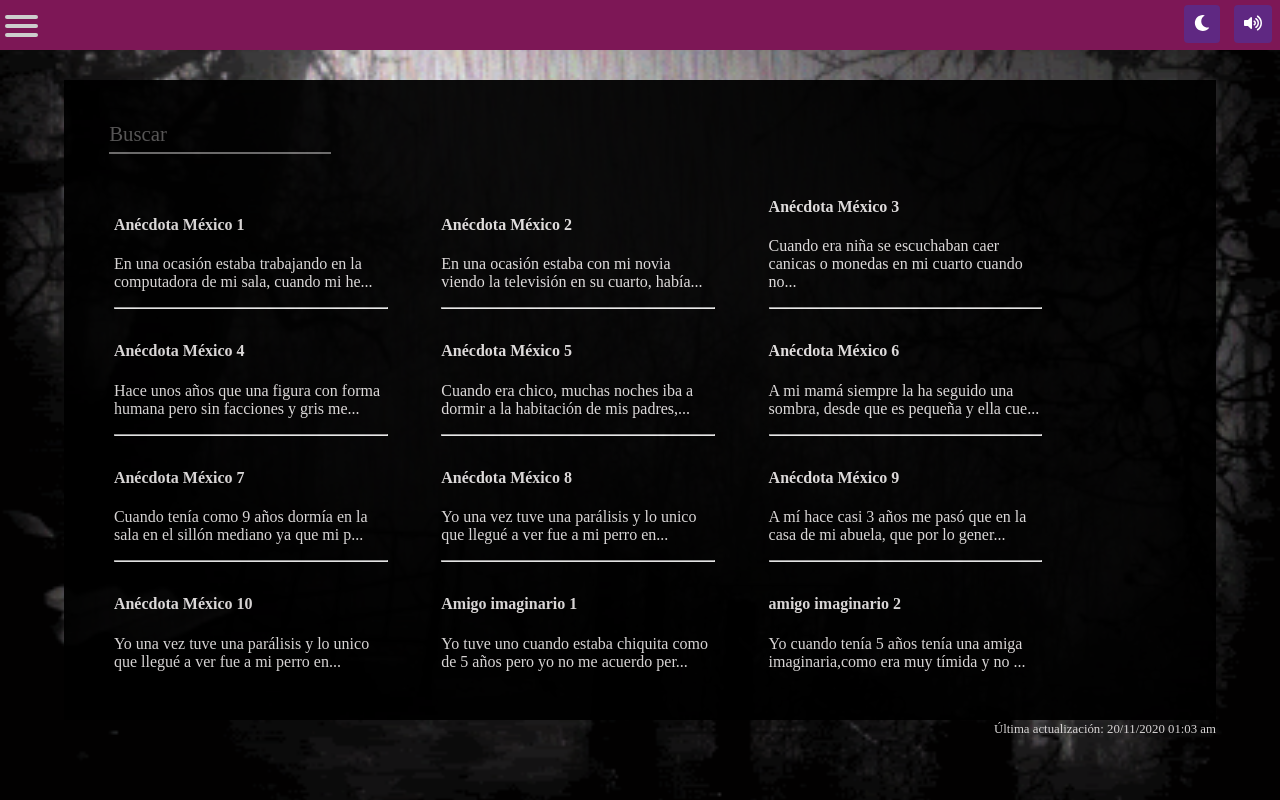
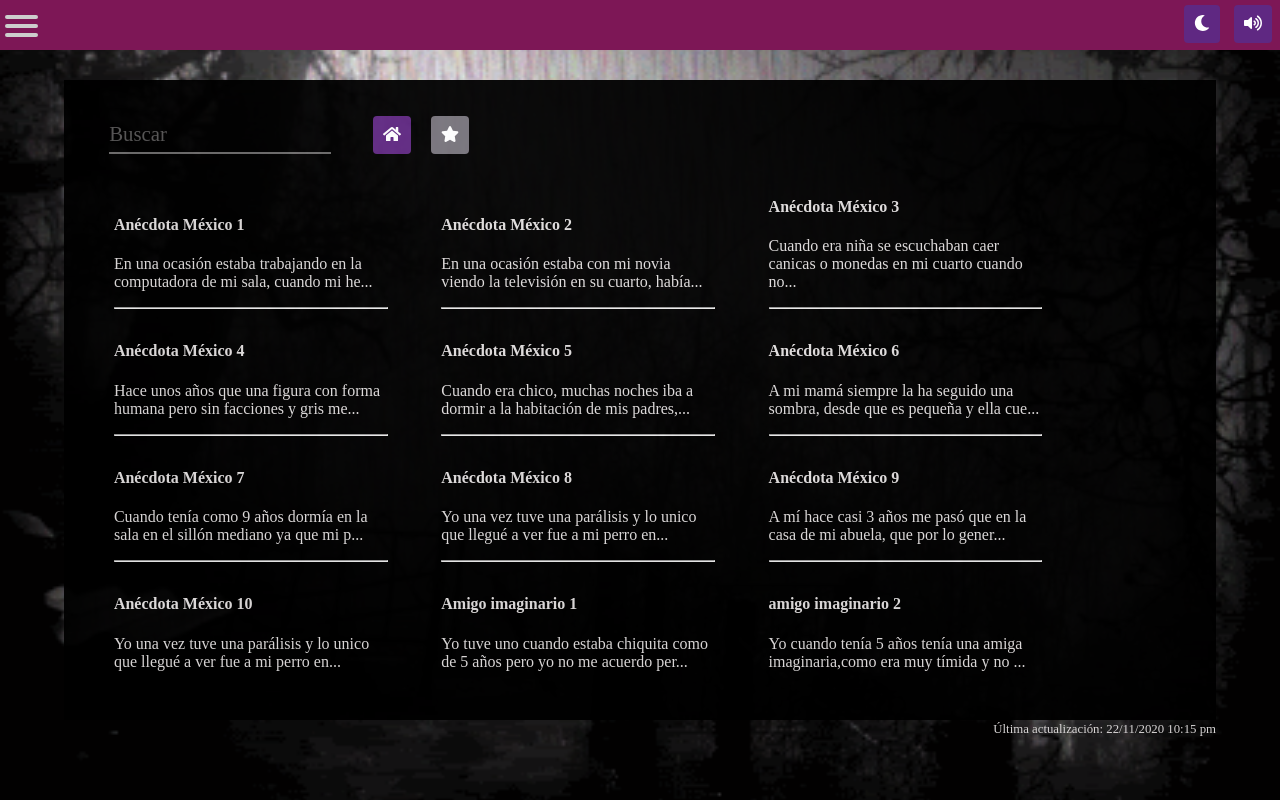
Before and after one commit to MauRorm/history-horror, a React app: page /notice in a window 1280 px wide. Built offline with nearby package versions, Linux system fonts and the light colour scheme.

Commit message:
add new histories and is main function

```diff
--- a/src/client/pages/HomePage.js
+++ b/src/client/pages/HomePage.js
@@ -16,7 +16,9 @@ import {
   faVolumeMute,
   faVolumeUp,
   faWindowClose,
-  faUndo
+  faUndo,
+  faStar,
+  faHome
 } from '@fortawesome/free-solid-svg-icons';
 import ThemeContext from '../context/themeTextColor';
 /*
@@ -178,14 +180,14 @@ const globalHistories = [
     byUser: 'Anónimo',
     text: `Cuando tenía como diez años mi mamá me llevó al sepelio de una vecina que había fallecido. El cementerio era en el pueblo, allá acostumbran a colocar rosarios, crucifijos y santos sobre las tumbas. Había un rosario muy lindo, me llamó la atención, lo tomé y me lo llevé para mi casa. Cuando llegue se lo mostré a mi mamá y ella me pegó muy duro y me hizo devolverlo, me tuvo que acompañar y en la entrada del cementerio mi mamá me hizo rezar el rosario con ella y pedir perdón al alma de donde yo lo había tomado, en la salida escuché una voz que me dijo “Muchas gracias, te acompañaré siempre”. Hoy tengo 62 años y todavía esa alma está conmigo y yo le rezo todos los días.Yo me siento feliz y nunca me ha pasado nada. Yo me fui de mi pueblo hace muchos años.
     `
+  },
+  {
+    id: '026',
+    title: 'Fantasma en videojuego',
+    byUser: 'Anónimo',
+    text: `Una ocasión ajustando en kinect (un aparato que capta en una cámara los movimientos de una o varias personas para jugar videojuegos), al lado de donde yo estaba sentado el Kinect detectó un fantasma que estaba sentado en el suelo y cuando veía la pantalla de mi televisión se podían ver las articulaciones del fantasma pero cuando miraba hacia donde estaba, no había nada. Me quedé mirando qué hacía, de repente apareció a lado de mí, intentó agarrar o tocar mi cara pero no sentía algo. Es la única ocasión que me ocurrió algo así, fue muy extraño.`
   }
   /*
-  {
-    id: '018',
-    title: 'Anécdota México 16',
-    byUser: 'Anónimo',
-    text: `xxxxxxxxxxx`
-  },
   {
     id: '018',
     title: 'Anécdota México 17',
@@ -201,6 +203,36 @@ const HomePage = props => {
   );
 
   const [currentScrolltop, setCurrentScrolltop] = useState(0);
+
+  const [idViewType, setIdViewType] = useState(0);
+
+  const [allMainStories, setAllMainStories] = useState(
+    isNil(localStorage.getItem('allStories')) === false &&
+      isEmpty(localStorage.getItem('allStories')) === false
+      ? JSON.parse(localStorage.getItem('allStories'))
+      : {}
+  );
+
+  const getMatchIsMain = () => {};
+
+  const getAllMainStories = (idHistory = null) => {
+    let isMain = false;
+    if (allMainStories[idHistory] === true) {
+      isMain = allMainStories[idHistory];
+    }
+    return isMain;
+  };
+
+  const setMainHistory = (idHistory = null) => {
+    const stories = { ...allMainStories };
+    if (isNil(stories[idHistory]) === false) {
+      stories[idHistory] = !stories[idHistory];
+    } else {
+      stories[idHistory] = true;
+    }
+    setAllMainStories(stories);
+    localStorage.setItem('allStories', JSON.stringify(stories));
+  };
 
   useEffect(() => {
     setHistoriesArray(
@@ -362,6 +394,7 @@ const HomePage = props => {
           >
             <div style={{ padding: '1% 2%', display: 'flex', flexDirection: 'row' }}>
               {isNil(currentHistoryData) && (
+                <>
                   <div style={{ padding: '0 2%' }}>
                     <CustomInput
                       id="uno"
@@ -375,6 +408,53 @@ const HomePage = props => {
                       onBlur={(event, value) => {}}
                     />
                   </div>
+                  <div>
+                    <div
+                      title="Ver todos"
+                      style={{
+                        margin: '24px 20px 0px'
+                      }}
+                    >
+                      <div
+                        style={{
+                          backgroundColor:
+                            idViewType === 0 ? 'rgb(95 40 130)' : 'rgb(124 120 128 / 97%)',
+                          color: 'white',
+                          borderRadius: '4px',
+                          padding: '10px'
+                        }}
+                        onClick={() => {
+                          setIdViewType(0);
+                        }}
+                      >
+                        <FontAwesomeIcon style={{ color: 'white' }} icon={faHome} />
+                      </div>
+                    </div>
+                  </div>
+                  <div>
+                    <div
+                      title="Ver favoritos"
+                      style={{
+                        margin: '24px 10px 0px 0px'
+                      }}
+                    >
+                      <div
+                        style={{
+                          backgroundColor:
+                            idViewType === 1 ? 'rgb(95 40 130)' : 'rgb(124 120 128 / 97%)', //rgb(124 120 128 / 97%)
+                          color: 'white',
+                          borderRadius: '4px',
+                          padding: '10px'
+                        }}
+                        onClick={() => {
+                          setIdViewType(1);
+                        }}
+                      >
+                        <FontAwesomeIcon style={{ color: 'white' }} icon={faStar} />
+                      </div>
+                    </div>
+                  </div>
+                </>
               )}
 
               {/*<div style={{ padding: '0 2%' }}>
@@ -411,6 +491,7 @@ const HomePage = props => {
                 isNil(historiesArray) === false &&
                 isEmpty(historiesArray) === false &&
                 historiesArray.filter(filterBy(searchValue)).map(item => {
+                  if (idViewType === 0) {
                     return (
                       <div
                         id={item.id}
@@ -436,6 +517,35 @@ const HomePage = props => {
                         <hr />
                       </div>
                     );
+                  } else if (idViewType === 1) {
+                    if (allMainStories[item.id] === true) {
+                      return (
+                        <div
+                          id={item.id}
+                          key={item.id}
+                          onClick={() => {
+                            setCurrentScrolltop(document.getElementById('text-box').scrollTop);
+                            onGetHistoryData(item.id);
+                            setTimeout(() => {
+                              document.getElementById('text-box').scroll(0, 0);
+                            }, 500);
+                          }}
+                          style={{
+                            display: 'inline-block',
+                            padding: '0 2%',
+                            margin: '0 5px',
+                            color: themeColorId === 0 ? '#e2dfdf' : 'black',
+                            width: '25%',
+                            minWidth: '150px'
+                          }}
+                        >
+                          <h4>{item.title}</h4>
+                          <p>{item.description}</p>
+                          <hr />
+                        </div>
+                      );
+                    }
+                  }
                 })
               ) : (
                 <div
@@ -470,7 +580,26 @@ const HomePage = props => {
                     </div>
                   </div>
                   <div style={{ color: themeColorId === 0 ? '#e2dfdf' : 'black' }}>
+                    <div style={{ display: 'flex' }}>
                       <h3>{currentHistoryData.title}</h3>
+                      <div
+                        style={{
+                          margin: '20px 0px 0px 25px'
+                        }}
+                        onClick={() => {
+                          setMainHistory(currentHistoryData.id);
+                        }}
+                      >
+                        <FontAwesomeIcon
+                          style={{
+                            color: getAllMainStories(currentHistoryData.id)
+                              ? 'rgb(251 255 7)'
+                              : 'white'
+                          }}
+                          icon={faStar}
+                        />
+                      </div>
+                    </div>
                     <p
                       style={{ textAlign: 'justify', textJustify: 'inter-word', fontSize: '1.2em' }}
                     >
@@ -488,7 +617,7 @@ const HomePage = props => {
                 fontSize: '.8em'
               }}
             >
-              Última actualización: 20/11/2020 01:03 am
+              Última actualización: 22/11/2020 10:15 pm
             </p>
           </div>
         )}
```
Lines whose indentation alone changed are shown as unchanged.
